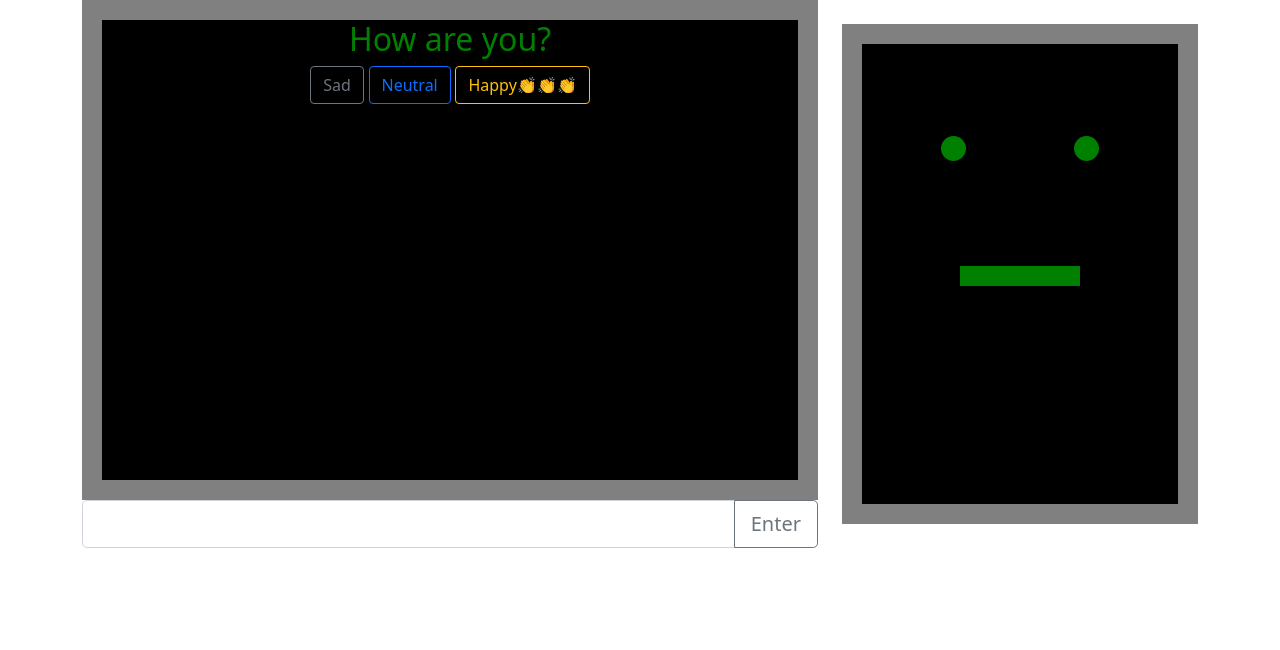
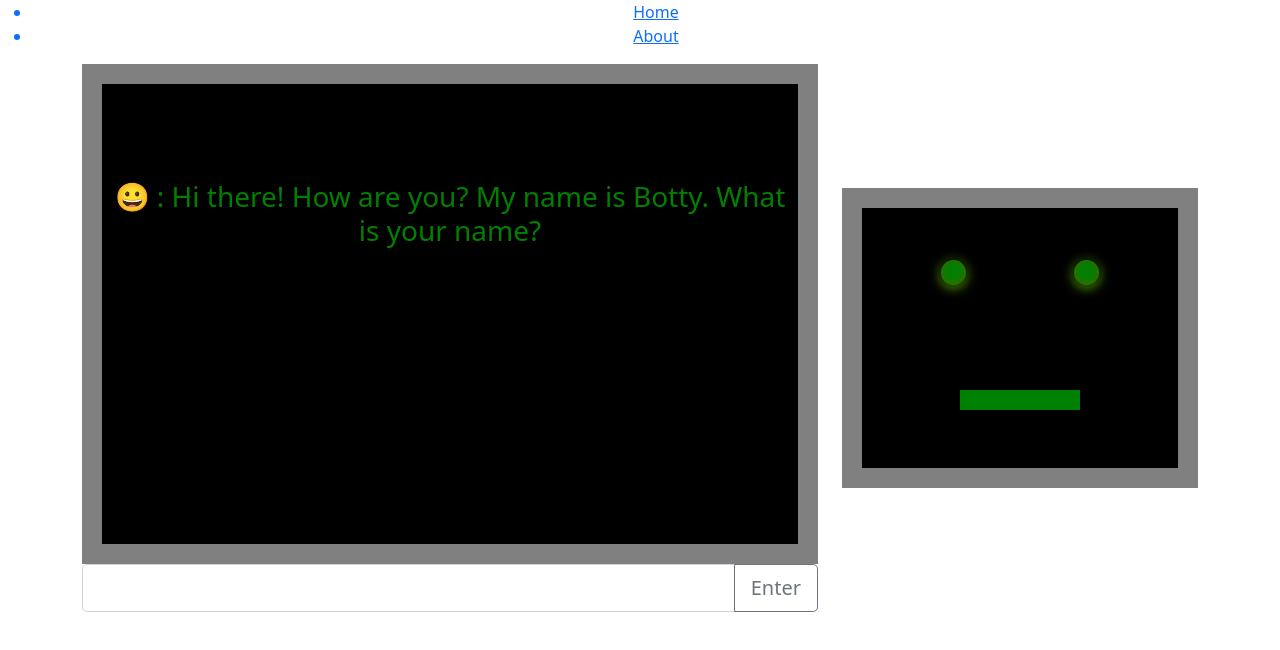
Before and after one commit to May-Manmai/chitchatbot, a React (Create React App) app in the folder client/: page / in a window 1280 px wide. Shown: the top 650 px of the page. Built offline with nearby package versions, Linux system fonts and the light colour scheme.

Commit message:
set up route

```diff
--- a/client/package.json
+++ b/client/package.json
@@ -19,6 +19,8 @@
         "react": "^18.0.0",
         "react-bootstrap": "^2.3.0",
         "react-dom": "^18.0.0",
+        "react-router": "^6.3.0",
+        "react-router-dom": "^6.3.0",
         "react-scripts": "5.0.0",
         "typescript": "^4.6.3",
         "web-vitals": "^2.1.4"
--- a/client/src/App.css
+++ b/client/src/App.css
@@ -31,12 +31,14 @@ img{
   left: 50%;
   transform: translate(-50%, -50%);
   width: auto;
-  height: 500px;
+  height: 300px;
+
   background-color: black;
-  /* border-radius: 50%; */
+
   border:20px solid grey;
 }
 .eyes:before,.eyes:after{
+
   content: "";
   position: absolute;
   top:20%;
@@ -45,6 +47,9 @@ img{
   background: green;
   border-radius: 50%;
   transition: 0.5s;
+  box-shadow: #000 0 -1px 7px 1px,
+  inset #460 0 -1px 9px,
+  #7D0 0 2px 12px;
 
 }
 
@@ -70,6 +75,7 @@ img{
   top:20%;
   left: 50%;
   transform: translateX(-50%);
+
 }
 
 .Sad{
--- a/client/src/App.tsx
+++ b/client/src/App.tsx
@@ -1,24 +1,28 @@
-
-import "./App.css";
-import HomePage from "./pages/HomePage";
-
+import './App.css';
+import HomePage from './pages/HomePage';
+import { BrowserRouter, Route, Link, Routes } from 'react-router-dom';
+import About from './pages/About';
 
 function App() {
-
-    // useEffect(() => {
-    //     axios
-    //         .get("/api/test")
-    //         .then((response) => response.data)
-    //         .then((data: any) => {
-    //             setServerDate(data.date);
-    //         });
-    // }, []);
     return (
-
-        <div className="App">
-            < HomePage/>
-        </div>
-
+        <BrowserRouter>
+            <div className='App'>
+                <nav>
+                    <ul>
+                        <Link to='/'>
+                            <li>Home</li>
+                        </Link>
+                        <Link to='/about'>
+                            <li>About</li>
+                        </Link>
+                    </ul>
+                </nav>
+                <Routes>
+                    <Route path='/' element={<HomePage />} />
+                    <Route path='/about' element={<About />} />
+                </Routes>
+            </div>
+        </BrowserRouter>
     );
 }
 
--- a/client/src/components/Animals.tsx
+++ b/client/src/components/Animals.tsx
@@ -4,11 +4,12 @@ import React, { useState } from 'react';
 import Button from 'react-bootstrap/Button';
 
 const Animals = ({
-    handleHappinessTracker,
     setQuestionName,
     responseValue,
+    userName,
 }: ComponentWithHappinessTrackerProps) => {
     const [giphyImageUrl, setGiphyImageUrl] = useState('');
+
     const [,] = useState('');
 
     useEffect(() => {
@@ -35,7 +36,12 @@ const Animals = ({
                 justifyContent: 'space-around',
             }}>
             <div>
-                <h1>What is your favorite animal?</h1>
+                <h1>😀 : What is your favorite animal?</h1>
+                {responseValue != '' && (
+                    <h1>
+                        {userName}: {responseValue}{' '}
+                    </h1>
+                )}
             </div>
             <img src={giphyImageUrl} />
             <div style={{ textAlign: 'right', marginRight: '15px' }}>
--- a/client/src/components/Dance.tsx
+++ b/client/src/components/Dance.tsx
@@ -7,6 +7,7 @@ const Dances = ({
     handleHappinessTracker,
     setQuestionName,
     responseValue,
+    userName,
 }: ComponentWithHappinessTrackerProps) => {
     const [giphyImageUrl, setGiphyImageUrl] = useState('');
 
@@ -33,7 +34,12 @@ const Dances = ({
                 justifyContent: 'space-around',
             }}>
             <div>
-                <h1>What is your favorite dance?</h1>
+                <h1>😀 : What is your favorite dance?</h1>
+                {responseValue != '' && (
+                    <h1>
+                        {userName}: {responseValue}{' '}
+                    </h1>
+                )}
             </div>
             <img src={giphyImageUrl} />
             <div style={{ textAlign: 'right', marginRight: '15px' }}>
--- /dev/null
+++ b/client/src/components/Greeting.tsx
@@ -0,0 +1,46 @@
+import React, { useEffect, useState } from 'react';
+import Button from 'react-bootstrap/Button';
+
+const Greeting = ({
+    setQuestionName,
+    responseValue,
+    setUserName,
+    setResponseValue,
+}: any) => {
+    useEffect(() => {
+        if (responseValue != '') {
+            setUserName(responseValue);
+            setResponseValue('');
+        }
+    }, [responseValue]);
+
+    return (
+        <div
+            style={{
+                height: '100%',
+                display: 'flex',
+                flexDirection: 'column',
+                justifyContent: 'space-around',
+            }}>
+            <div>
+                <h3>
+                    😀 : Hi there! How are you? My name is Botty. What is your
+                    name?
+                </h3>
+            </div>
+            {responseValue != '' && (
+                <>
+                    <h3>
+                        😀 : That is very cute name. Nice to meet you!{' '}
+                        {responseValue} Are you ready to be happy?
+                    </h3>
+                </>
+            )}{' '}
+            <div style={{ textAlign: 'right', marginRight: '15px' }}></div>
+            {responseValue.toLocaleLowerCase() === 'yes' &&
+                setQuestionName('happinessTracker')}
+        </div>
+    );
+};
+
+export default Greeting;
--- a/client/src/components/Motivation.tsx
+++ b/client/src/components/Motivation.tsx
@@ -7,21 +7,18 @@ const Motivation = ({
     handleHappinessTracker,
     setQuestionName,
     responseValue,
+    userName,
 }: ComponentWithHappinessTrackerProps) => {
     const [embedYoutubeID, setEmbedYoutubeID] = useState('');
     const [,] = useState('');
 
-    const youtubeUrl = `https://www.youtube.com/embed/videoseries?list=PLaP74XGaRZpUVmb7rZGEFvo9y5tzT42_0?autoplay=1`;
-    // useEffect(() => {
-    //     if (
-    //         responseValue != '' &&
-    //         responseValue.toLocaleLowerCase() === 'yes'
-    //     ) {
-    //         axios.get(`/api/youtube/motivation?`).then((response) => {
-    //             setEmbedYoutubeID(response.data.items[0].id);
-    //         });
-    //     }
-    // }, [responseValue]);
+    const playlist = [
+        `https://www.youtube.com/embed/videoseries?list=PLaP74XGaRZpUVmb7rZGEFvo9y5tzT42_0`,
+        `https://www.youtube.com/embed/videoseries?list=PLaP74XGaRZpW3VzmqYTu8KbQIy3ErOXOV`,
+        `https://www.youtube.com/embed/videoseries?list=PLJQrUSvEtfThT7XxZxkNkw4D1AJQs1mwu`,
+        `https://www.youtube.com/embed/videoseries?list=PLJQrUSvEtfThRUURhl0gkS_EnIAc9r308`,
+        `https://www.youtube.com/embed/videoseries?list=PLJQrUSvEtfTjLt5H0cQ6VOCendmy4jUab`,
+    ];
 
     return (
         <div
@@ -32,7 +29,12 @@ const Motivation = ({
                 justifyContent: 'space-around',
             }}>
             <div>
-                <h1>Do you want to watch motivational video?</h1>
+                <h1>😀 : Do you want to watch motivational video?</h1>
+                {responseValue != '' && (
+                    <h1>
+                        {userName}: {responseValue}{' '}
+                    </h1>
+                )}
             </div>
             {responseValue != '' &&
                 responseValue.toLocaleLowerCase() === 'yes' && (
@@ -40,7 +42,7 @@ const Motivation = ({
                         <iframe
                             width='90%'
                             height='500px'
-                            src='https://www.youtube.com/embed/videoseries?list=PLaP74XGaRZpUVmb7rZGEFvo9y5tzT42_0'
+                            src={playlist[Math.floor(Math.random() * 4)]}
                             title='YouTube video player'
                             allow='accelerometer; autoplay; clipboard-write; encrypted-media; gyroscope; picture-in-picture'></iframe>
                         <Button
--- a/client/src/components/Song.tsx
+++ b/client/src/components/Song.tsx
@@ -7,6 +7,7 @@ const Song = ({
     handleHappinessTracker,
     setQuestionName,
     responseValue,
+    userName,
 }: ComponentWithHappinessTrackerProps) => {
     const [embedYoutubeID, setEmbedYoutubeID] = useState('');
     const [,] = useState('');
@@ -32,7 +33,12 @@ const Song = ({
                 justifyContent: 'space-around',
             }}>
             <div>
-                <h1>What is your favorite song?</h1>
+                <h1>😀 : What is your favorite song?</h1>
+                {responseValue != '' && (
+                    <h1>
+                        {userName}: {responseValue}{' '}
+                    </h1>
+                )}
             </div>
             <iframe
                 src={youtubeUrl}
--- /dev/null
+++ b/client/src/pages/About.tsx
@@ -0,0 +1,10 @@
+import Container from 'react-bootstrap/Container';
+import Row from 'react-bootstrap/Row';
+import Col from 'react-bootstrap/Col';
+import { useState } from 'react';
+
+const About = () => {
+    return <div>About Page</div>;
+};
+
+export default About;
--- a/client/src/pages/HomePage.tsx
+++ b/client/src/pages/HomePage.tsx
@@ -9,6 +9,7 @@ import HappinessTracker from '../components/HappinessTracker';
 import Dances from '../components/Dance';
 import Song from '../components/Song';
 import Motivation from '../components/Motivation';
+import Greeting from '../components/Greeting';
 
 const HomePage = () => {
     const [questionName, setQuestionName] = useState('happinessTracker');
@@ -23,6 +24,7 @@ const HomePage = () => {
         'song',
         'motivation',
     ]);
+    const [userName, setUserName] = useState('');
 
     const setRandomQuestionName = () => {
         setResponseValue('');
@@ -67,6 +69,7 @@ const HomePage = () => {
                 setQuestionName={setQuestionName}
                 responseValue={responseValue}
                 handleHappinessTracker={handleHappinessTracker}
+                userName={userName}
             />
         ),
         dance: (
@@ -74,6 +77,7 @@ const HomePage = () => {
                 setQuestionName={setQuestionName}
                 responseValue={responseValue}
                 handleHappinessTracker={handleHappinessTracker}
+                userName={userName}
             />
         ),
         song: (
@@ -81,6 +85,7 @@ const HomePage = () => {
                 setQuestionName={setQuestionName}
                 responseValue={responseValue}
                 handleHappinessTracker={handleHappinessTracker}
+                userName={userName}
             />
         ),
         motivation: (
@@ -88,6 +93,7 @@ const HomePage = () => {
                 setQuestionName={setQuestionName}
                 responseValue={responseValue}
                 handleHappinessTracker={handleHappinessTracker}
+                userName={userName}
             />
         ),
     };
@@ -97,7 +103,14 @@ const HomePage = () => {
             <Row>
                 <Col sm={8}>
                     <div className='chatbox'>
-                        {happinessTracker === 'Happy' ? (
+                        {userName === '' ? (
+                            <Greeting
+                                setQuestionName={setQuestionName}
+                                responseValue={responseValue}
+                                setUserName={setUserName}
+                                setResponseValue={setResponseValue}
+                            />
+                        ) : happinessTracker === 'Happy' ? (
                             <>
                                 <h2>Yay you are happy!</h2>
                                 <img src='https://media2.giphy.com/media/l7fdqmHQ1jCg2HzQlx/giphy.gif?cid=f5e8c4195biwmgyceeudgcpn18te3ahkksp58s9cn18fngom&amp;rid=giphy.gif&amp;ct=g' />
--- a/client/src/type.d.ts
+++ b/client/src/type.d.ts
@@ -2,5 +2,6 @@ type EmotionType = "Happy" | "Neutral" | "Sad";
 interface ComponentWithHappinessTrackerProps {
   setQuestionName: any;
   responseValue: string;
-  handleHappinessTracker: (emotion: EmotionType) => void;
+  handleHappinessTracker?: (emotion: EmotionType) => void;
+  userName ?: string
 }
```
Also changed, not shown: 1 other file (tests, documents, lock files or other folders).
